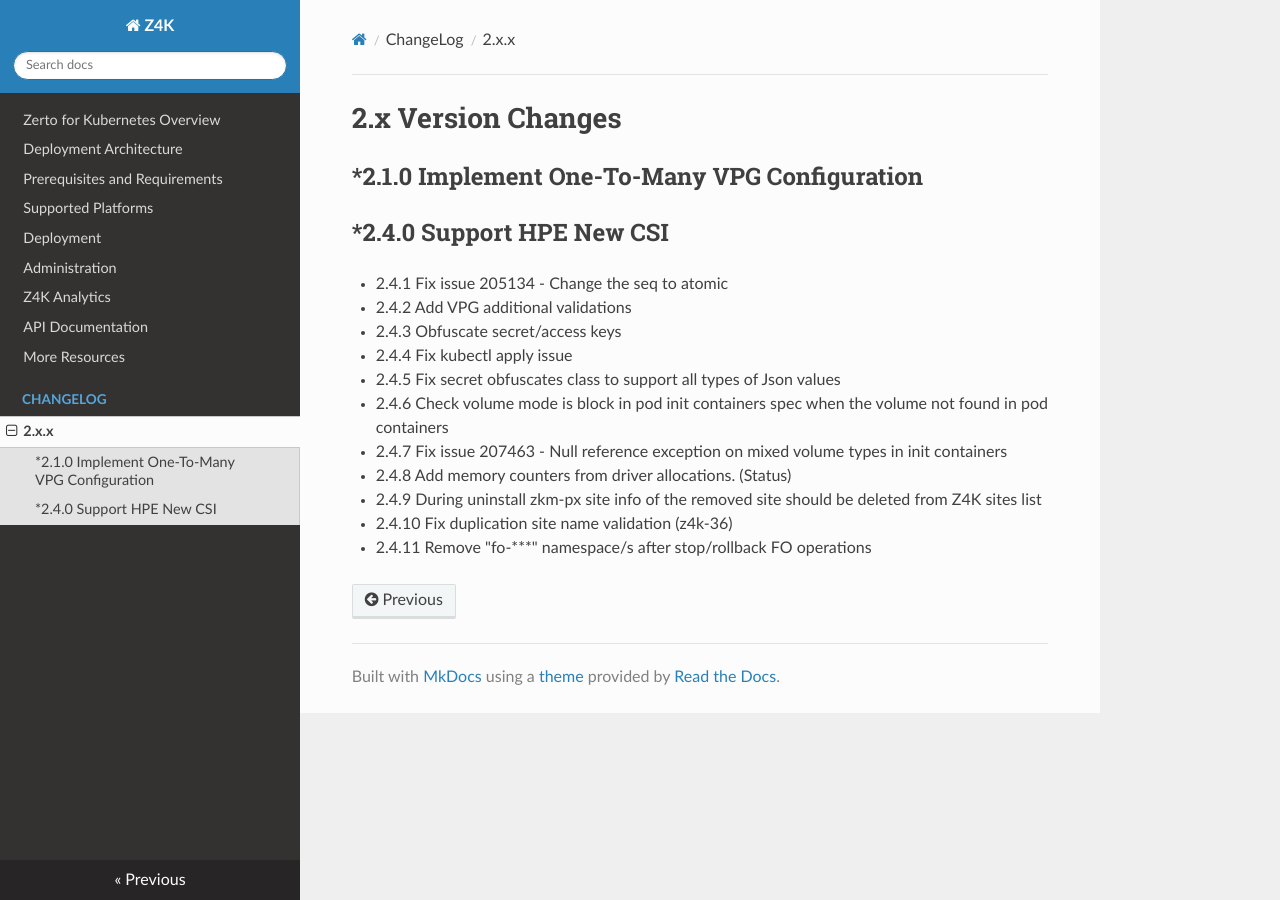
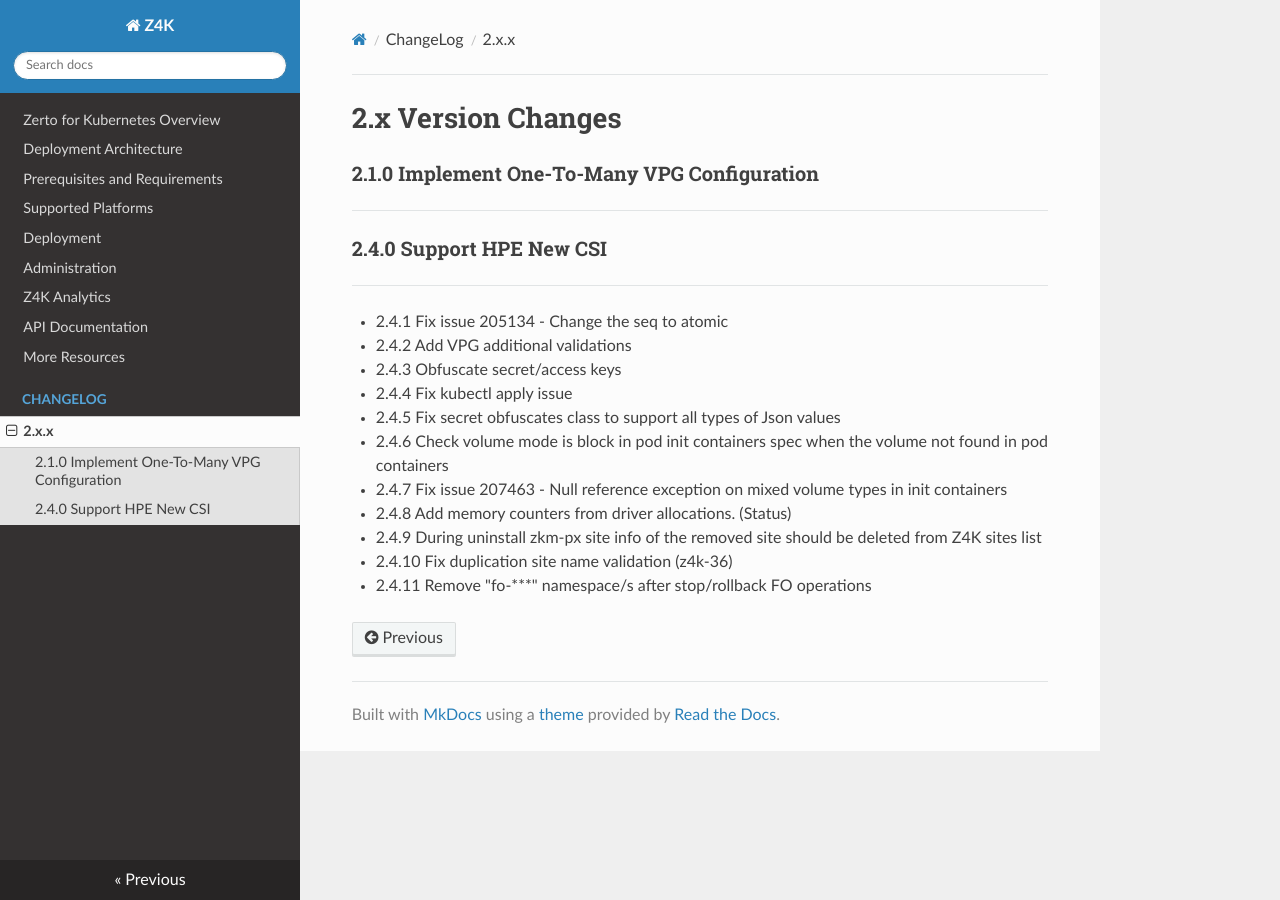
Before and after one commit to ZertoPublic/Z4K, an MkDocs documentation site: the page built from docs/changes/version2.x.x.md, in a window 1280 px wide. Built offline with MkDocs 1.6.1, drawn with Linux system fonts in a browser that asks for light colours.

```diff
--- a/docs/changes/version2.x.x.md
+++ b/docs/changes/version2.x.x.md
@@ -1,8 +1,9 @@
 2.x Version Changes
 ===================
-*2.1.0 Implement One-To-Many VPG Configuration
+### 2.1.0 Implement One-To-Many VPG Configuration
 ----------------------------------------------
-*2.4.0 Support HPE New CSI
+
+### 2.4.0 Support HPE New CSI
 --------------------------
 * 2.4.1 Fix issue 205134 - Change the seq to atomic
 * 2.4.2 Add VPG additional validations
```
